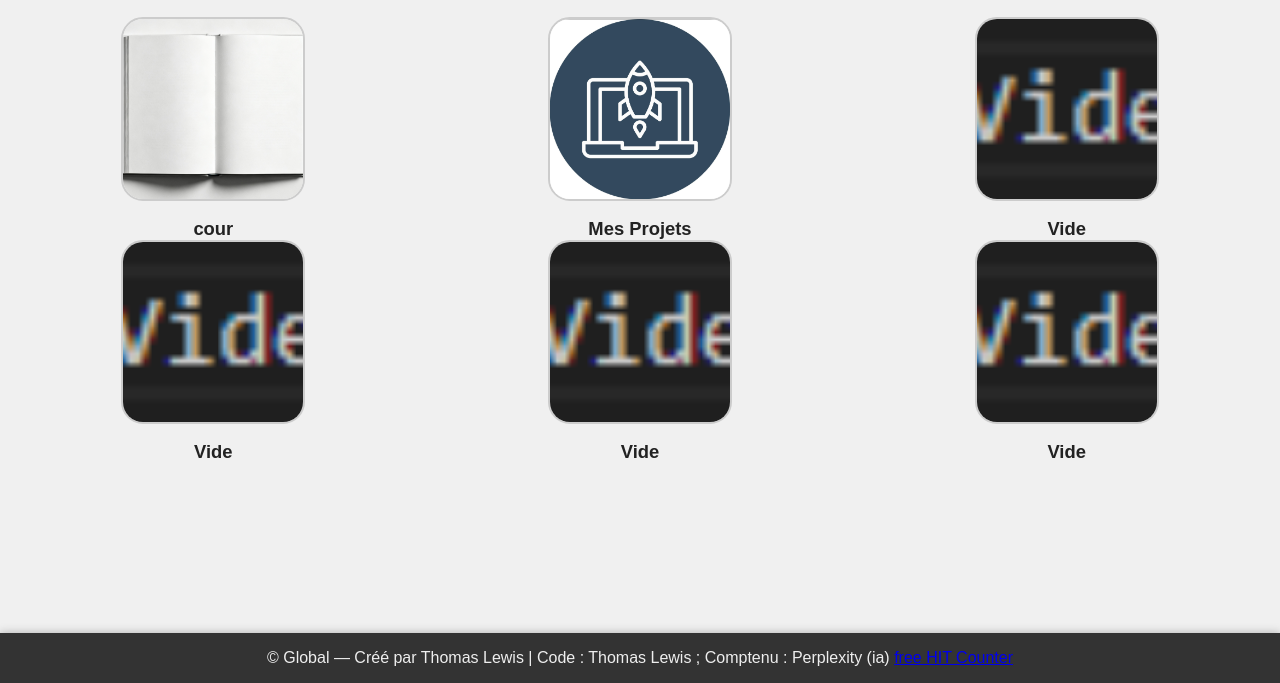
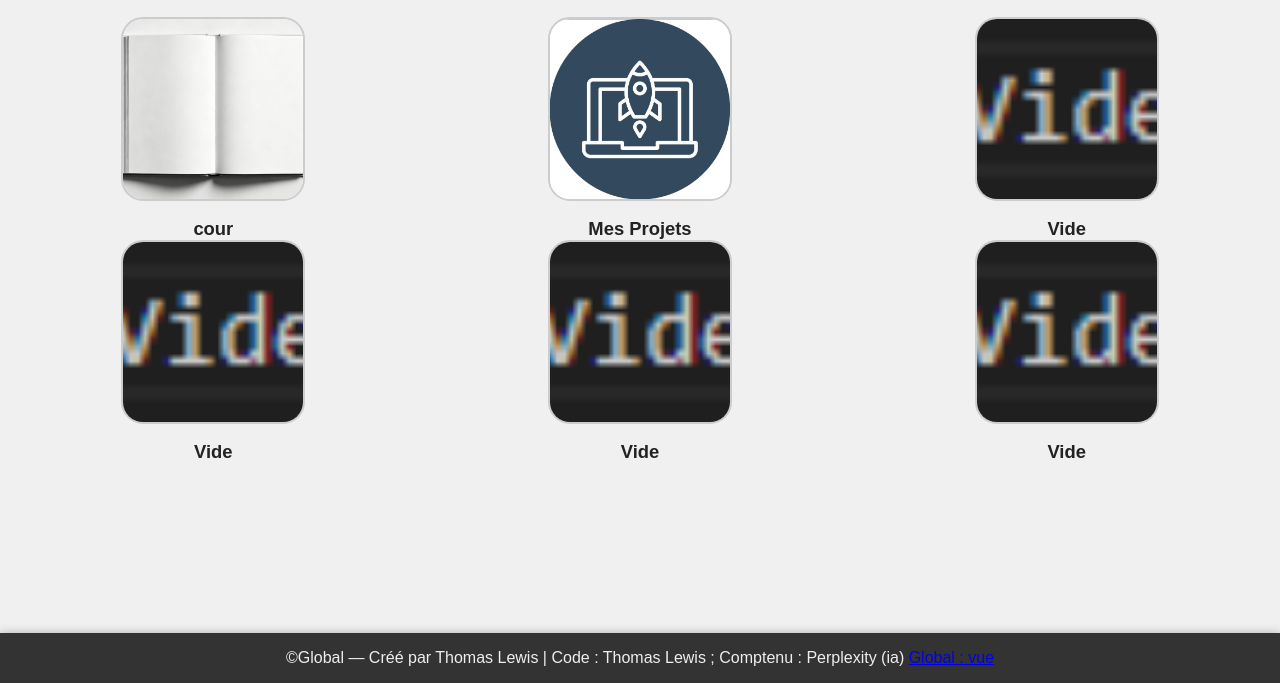
Before and after one commit to clutchyminds/Global, a plain HTML site: page index.html in a window 1280 px wide. Shown: the part 117-800 px from the top of the page. Drawn offline with Linux system fonts and the light colour scheme.

Commit message:
Fix HTML encoding issues in index.html

```diff
--- a/index.html
+++ b/index.html
@@ -122,8 +122,8 @@
     </div>
   </div>
   <div class="bottom-footer">
-    © Global — Créé par Thomas Lewis | Code : Thomas Lewis ; Comptenu : Perplexity (ia)
-    <a href='https://www.counters-free.net/'>free HIT Counter</a>
+    ©Global — Créé par Thomas Lewis | Code : Thomas Lewis ; Comptenu : Perplexity (ia)
+    <a href='https://www.counters-free.net/'>Global : vue</a>
     <script type='text/javascript' src='https://www.freevisitorcounters.com/auth.php?id=4608ed0974378dec8d28cd9e578556490dce71a4'></script>
     <script type="text/javascript" src="https://www.freevisitorcounters.com/en/home/counter/1444225/t/4"></script>
 
```
